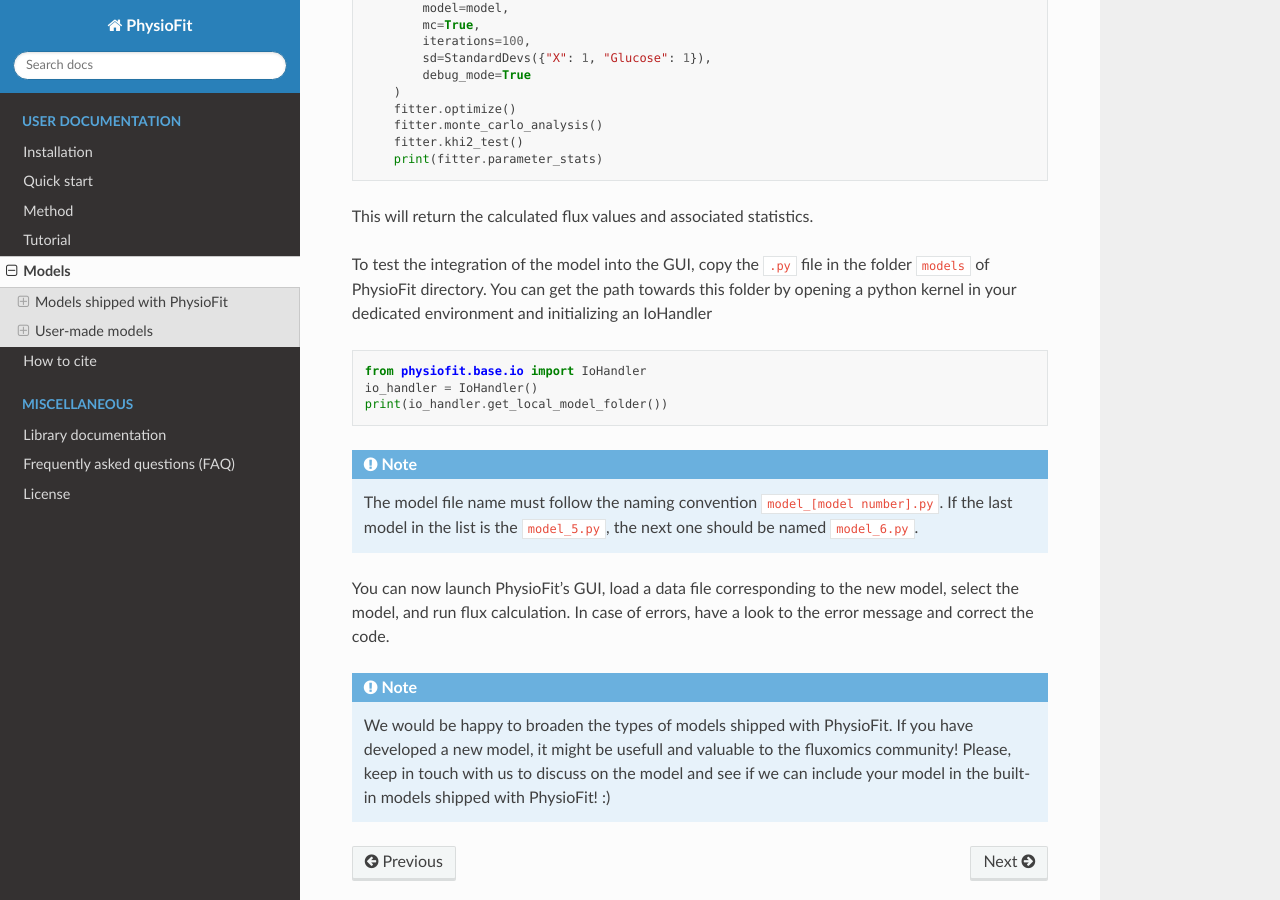
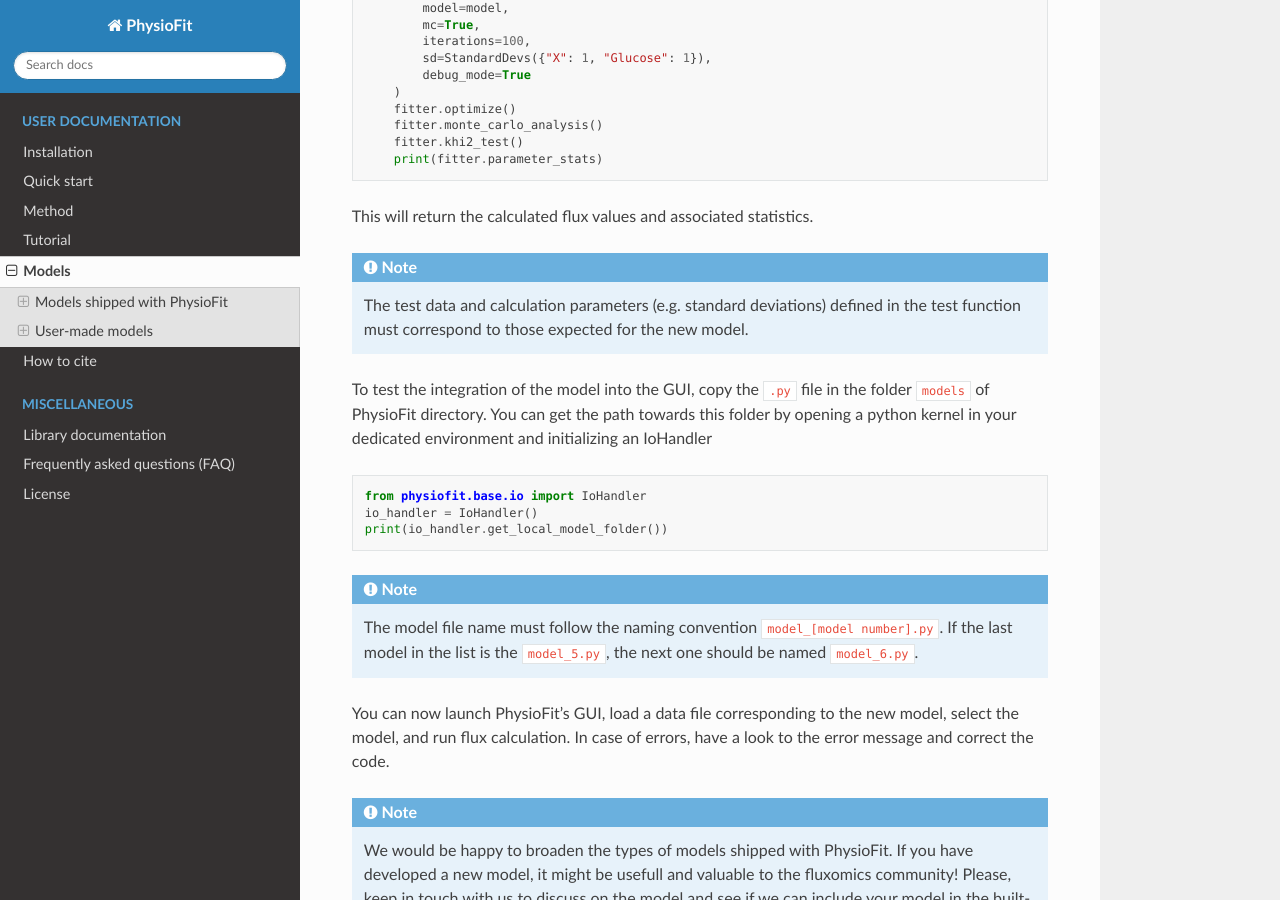
Before and after one commit to MetaSys-LISBP/PhysioFit, a Sphinx documentation site: the page built from docs/models.rst, in a window 1280 px wide and 900 px high, scrolled down 10008 px. Built offline with Sphinx 7.4.7 and the Read the Docs theme 2.0.0, drawn with Linux system fonts in a browser that asks for light colours.

Commit message:
update doc

```diff
--- a/docs/models.rst
+++ b/docs/models.rst
@@ -531,6 +531,9 @@
 
 This will return the calculated flux values and associated statistics.
 
+.. note:: The test data and calculation parameters (e.g. standard deviations) defined in the test function must correspond to those expected for the new model.
+
+
 To test the integration of the model into the GUI, copy the :file:`.py` file
 in the folder :file:`models` of PhysioFit directory. You can get the path towards this folder by opening a python
 kernel in your dedicated environment and initializing an IoHandler ::
```
